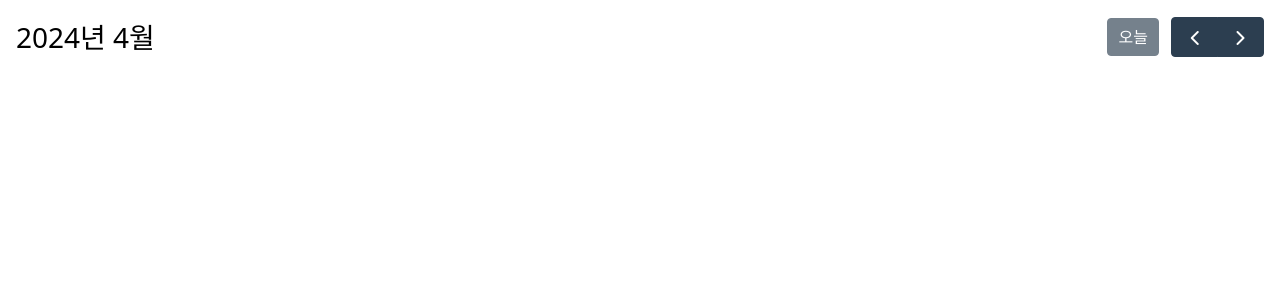
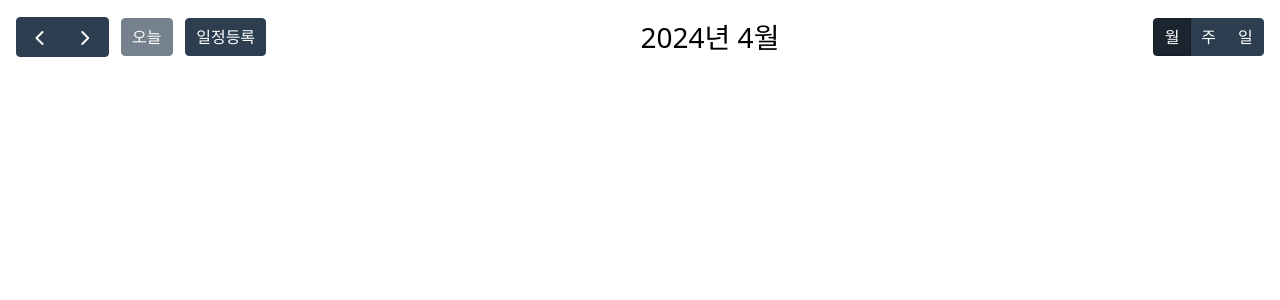
Before and after one commit to 100JM/to-do-list, a React (Vite) app: page / in a window 1280 px wide. Shown: the top 300 px of the page. Built offline with nearby package versions, Linux system fonts and the light colour scheme.

Commit message:
calendar basic event 테스트

```diff
--- a/package.json
+++ b/package.json
@@ -12,6 +12,7 @@
   "dependencies": {
     "@fullcalendar/core": "^6.1.11",
     "@fullcalendar/daygrid": "^6.1.11",
+    "@fullcalendar/interaction": "^6.1.11",
     "@fullcalendar/list": "^6.1.11",
     "@fullcalendar/moment": "^6.1.11",
     "@fullcalendar/react": "^6.1.11",
--- a/src/App.tsx
+++ b/src/App.tsx
@@ -1,11 +1,11 @@
-import Calender from "./components/Canlender"
+import Calendar from "./components/Canlendar"
 
 function App() {
 
   return (
     <>
       <section className="fixed top-0 left-0 right-0 bottom-0 p-4 text-sm">
-        <Calender />
+        <Calendar />
       </section>
     </>
   )
--- /dev/null
+++ b/src/components/Canlendar.tsx
@@ -0,0 +1,45 @@
+
+import FullCalendar from '@fullcalendar/react';
+import interactionPlugin from "@fullcalendar/interaction";
+import { DateClickArg } from '@fullcalendar/interaction';
+import dayGridPlugin from '@fullcalendar/daygrid';
+import { CssDimValue } from '@fullcalendar/core/index.js';
+import koLocale from '@fullcalendar/core/locales/ko';
+
+const Calendar: React.FC = () => {
+    const calenderHeight: CssDimValue = '100%';
+
+    const customButtonClickEvt = () => {
+        alert('일정등록')
+    };
+
+    const dateClickEvt = (arg:DateClickArg) => {
+        alert(arg.dateStr);
+    };
+
+    return (
+        <FullCalendar
+            plugins={[dayGridPlugin, interactionPlugin]}
+            initialView="dayGridMonth"
+            editable={true}
+            height={calenderHeight}
+            locale={koLocale}
+            customButtons={{
+                addTodoButton: {
+                    text: '일정등록',
+                    click: customButtonClickEvt,
+                },
+            }}
+            headerToolbar={{
+                left: 'prev,next today addTodoButton',
+                center: 'title',
+                right: 'dayGridMonth,dayGridWeek,dayGridDay',
+            }}
+            dateClick={dateClickEvt}
+        />
+    )
+
+    // headerToolbar={headerToolbarOptions} 이용해서 커스텀 컴포넌트 추가하기
+}
+
+export default Calendar;
--- a/src/components/Canlender.tsx
+++ /dev/null
@@ -1,22 +0,0 @@
-
-import FullCalendar from '@fullcalendar/react'
-import dayGridPlugin from '@fullcalendar/daygrid'
-import { CssDimValue } from '@fullcalendar/core/index.js';
-import koLocale from '@fullcalendar/core/locales/ko';
-
-const Calender: React.FC = () => {
-    const calenderHeight: CssDimValue = '100%';
-
-    return (
-        <FullCalendar
-                plugins={[dayGridPlugin]}
-                initialView="dayGridMonth"
-                height={calenderHeight}
-                locale={koLocale}
-        />
-    )
-
-    // headerToolbar={headerToolbarOptions} 이용해서 커스텀 컴포넌트 추가하기
-}
-
-export default Calender;
```
Also changed, not shown: 1 other file (tests, documents, lock files or other folders).
